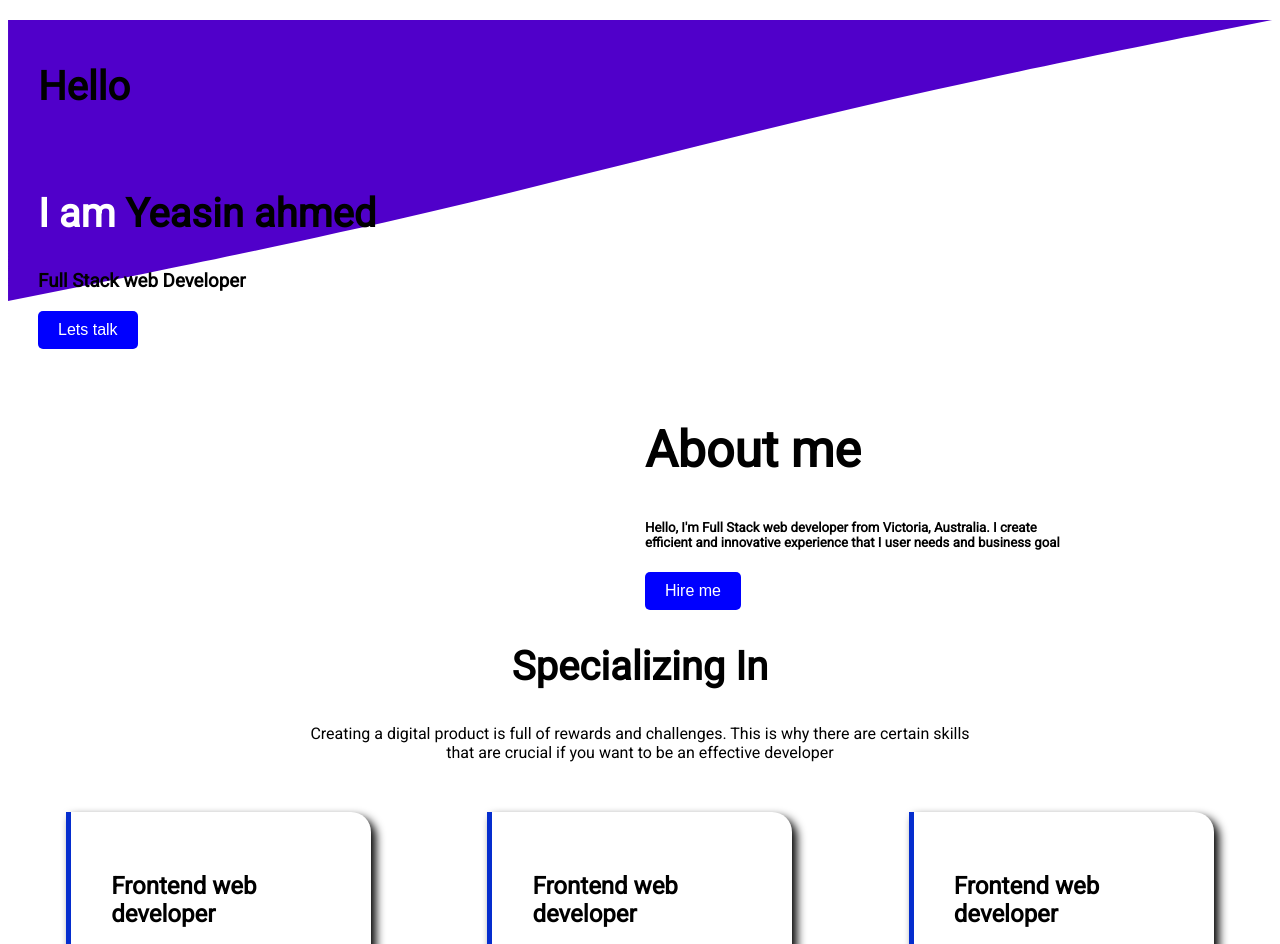
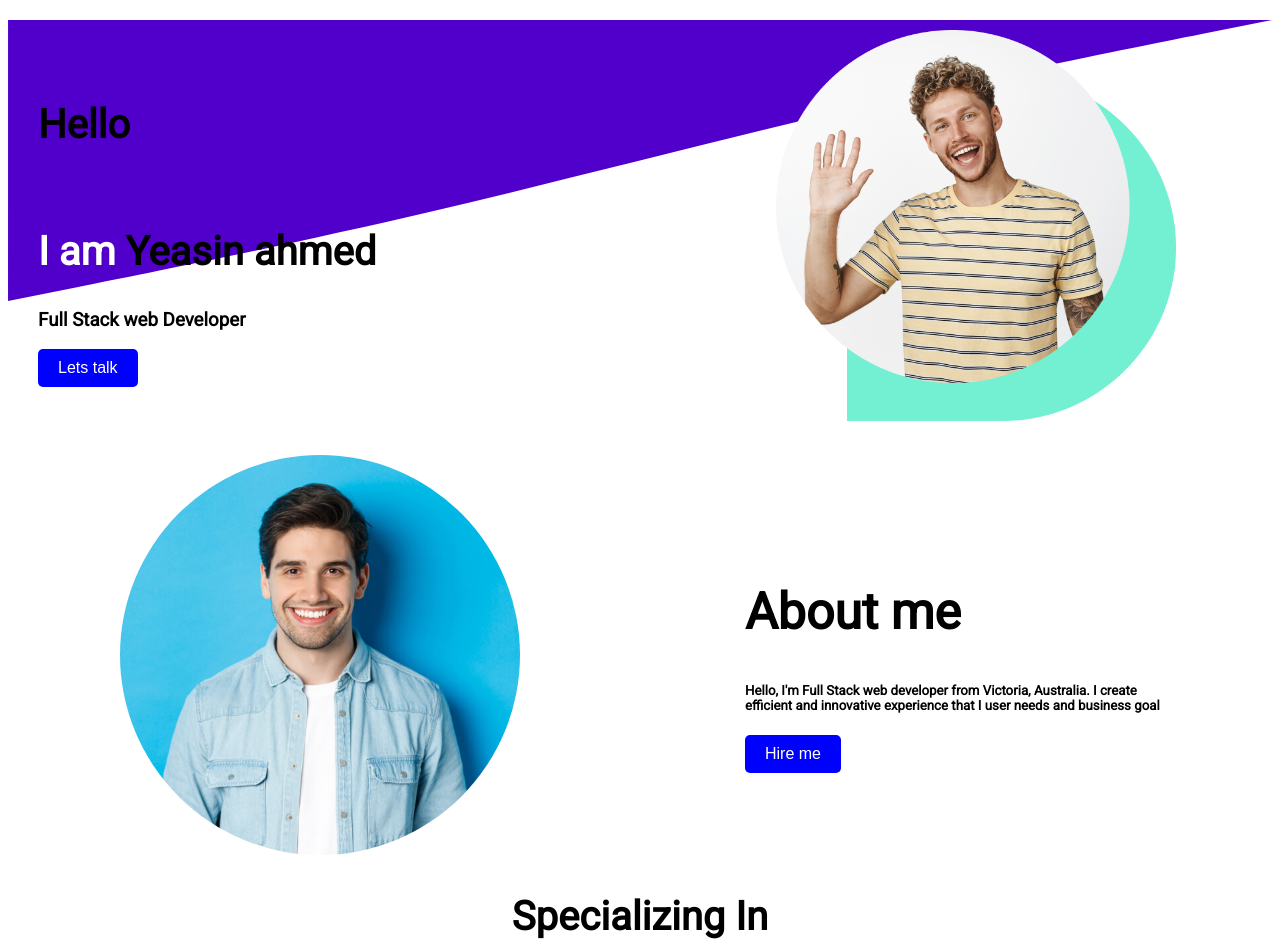
Before and after one commit to yeasinmiah1272001/simple-protfolie-html, a plain HTML site: page index.html in a window 1280 px wide. Shown: the top 944 px of the page. Drawn offline with Linux system fonts and the light colour scheme.

Commit message:
first commit

```diff
--- a/index.html
+++ b/index.html
@@ -21,7 +21,7 @@
 
               </div>
               <div>
-                     <img class="img-1" src="/html and css-1/images/slide-2.png" alt="">
+                     <img class="img-1" src="/images/slide-2.png" alt="">
 
               </div>
        </div>
@@ -30,7 +30,7 @@
       <section>
        <div class="main">
               <div>
-                     <img class="img-2" src="/html and css-1/images/hero-person.jpg" alt="">
+                     <img class="img-2" src="/images/hero-person.jpg" alt="">
 
 
               </div>
```
